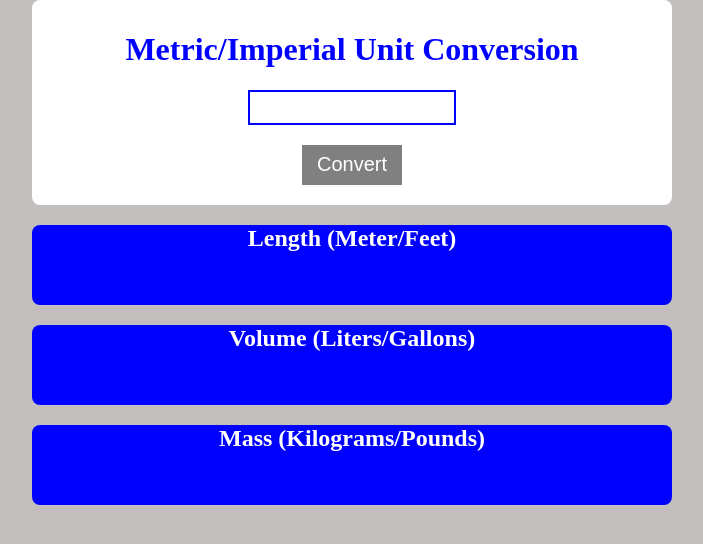
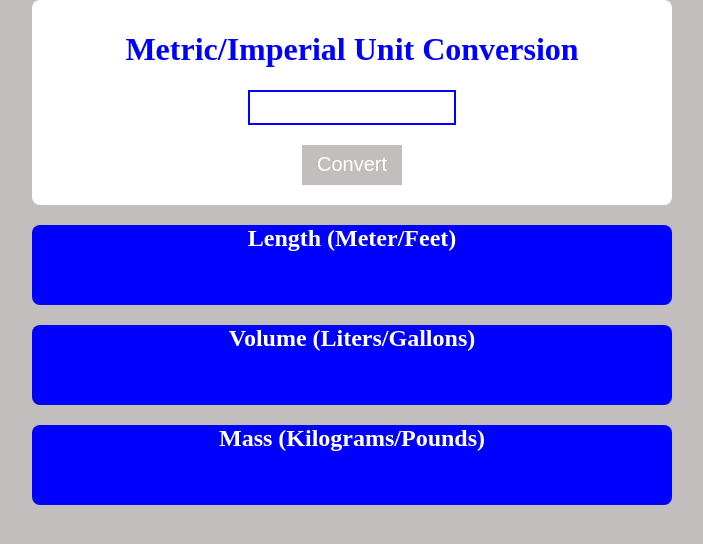
Before and after one commit to mkriscodes/Unit-Converter, a plain HTML site: page index.html in a window 1280 px wide. Shown: the whole page, without its empty margins (288-991 px from the left). Drawn offline with Linux system fonts and the light colour scheme.

Commit message:
Update index.css

```diff
--- a/index.css
+++ b/index.css
@@ -1,7 +1,7 @@
 body {
     margin: auto;
     text-align: center;
-    background-color: rgba(118, 108, 108, 0.439)
+    background-color: rgba(118, 108, 108, 0.439);
 }
 
 #title {
@@ -26,7 +26,7 @@ h1 {
 }
 
 #convert-btn {
-    background-color: gray;
+    background-color: rgba(118, 108, 108, 0.439);
     color: white;
     border: none;
     height: 40px;
```
